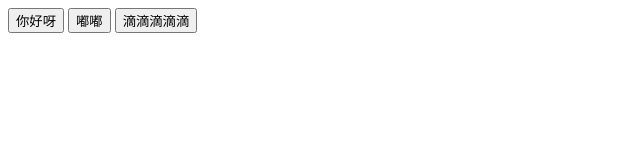
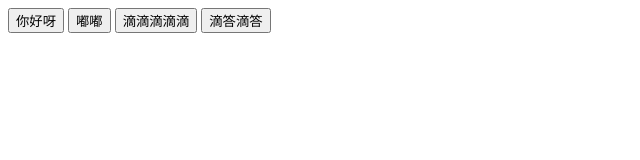
Before and after one commit to caiqichao/git-demo, a plain HTML site: page index.html in a window 1280 px wide. Shown: the whole page, without its empty margins (0-640 px from the left). Drawn offline with Linux system fonts and the light colour scheme.

Commit message:
程序员第五次提交

```diff
--- a/index.html
+++ b/index.html
@@ -9,5 +9,6 @@
     <button>你好呀</button>
     <button>嘟嘟</button>
     <button>滴滴滴滴滴</button>
+    <button>滴答滴答</button>
 </body>
 </html>
```
